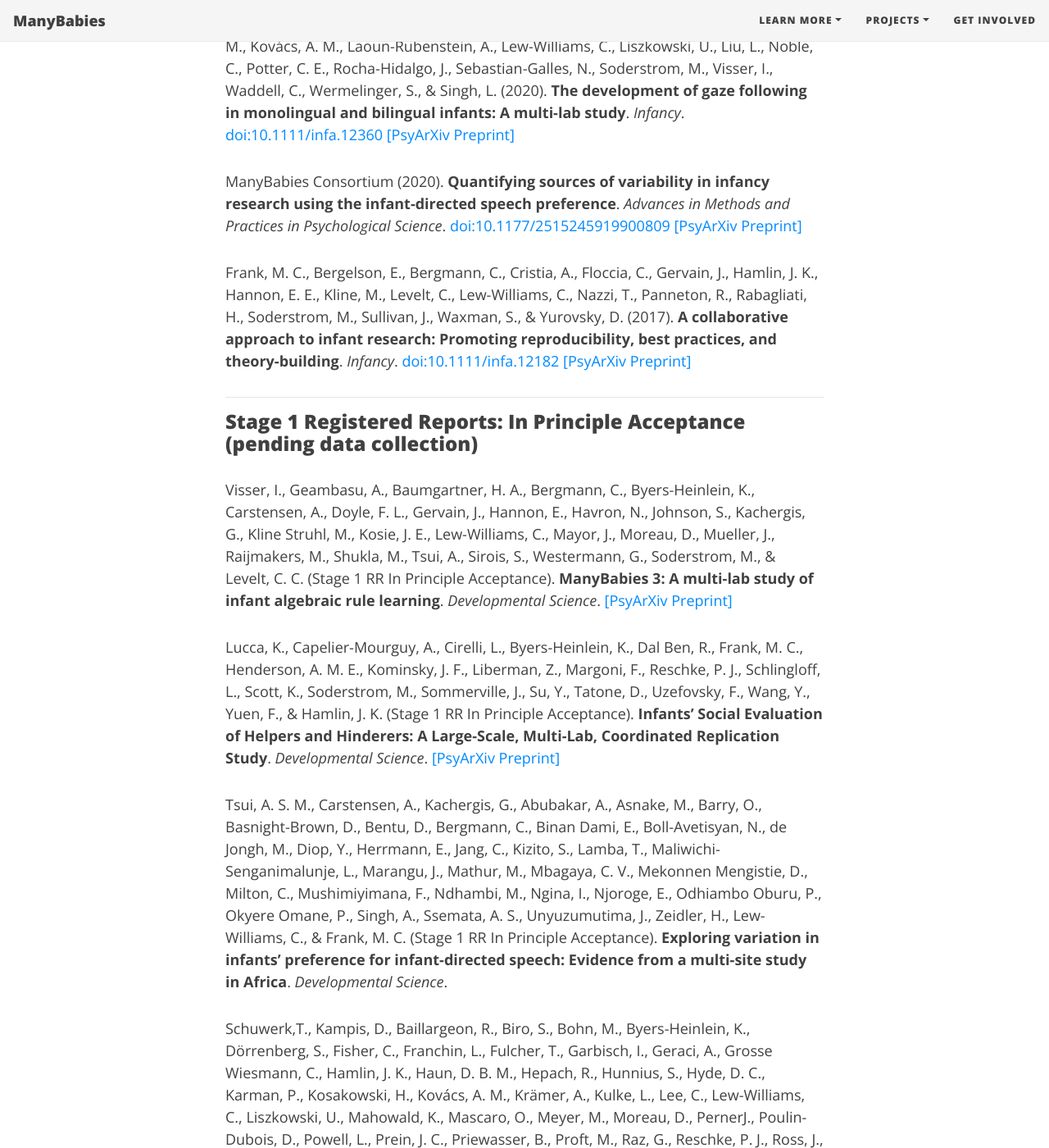
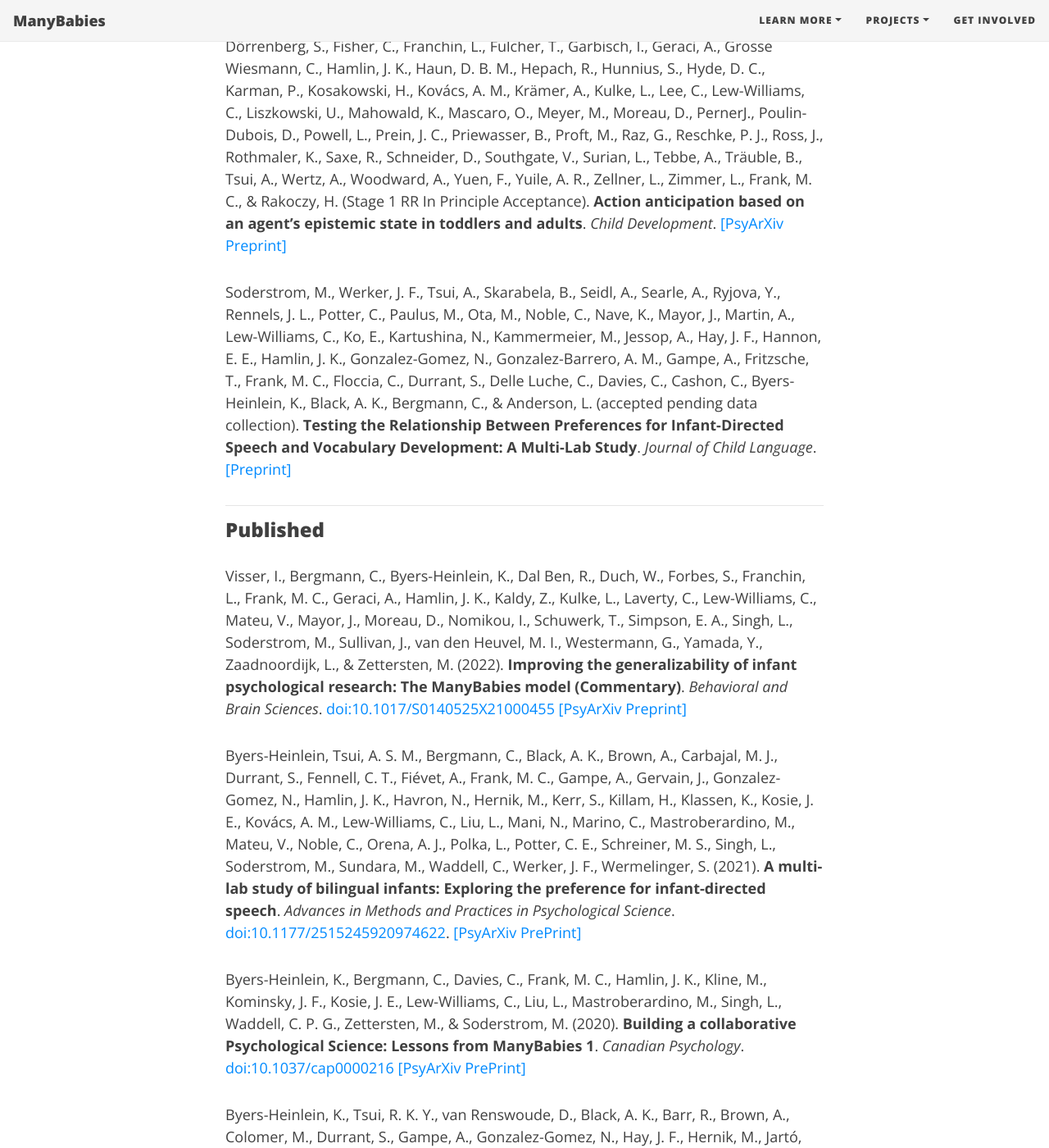
Before and after one commit to manybabies/manybabies.github.io, a Jekyll site: the page built from publications.md, in a window 1280 px wide and 1400 px high, scrolled down 1287 px. Shown: the whole window at 82% size. Built offline with Jekyll 4.4.1, drawn with Linux system fonts in a browser that asks for light colours; nearby versions of some CDN libraries; some web fonts are replaced; some of the changed text lies outside the part shown.

Commit message:
Update publications.md

```diff
--- a/publications.md
+++ b/publications.md
@@ -14,6 +14,18 @@ To fix:
 
 ## Reports
 
+### Stage 1 Registered Reports: In Principle Acceptance (pending data collection)
+Visser, I., Geambasu, A., Baumgartner, H. A., Bergmann, C., Byers-Heinlein, K., Carstensen, A., Doyle, F. L., Gervain, J., Hannon, E., Havron, N., Johnson, S., Kachergis, G., Kline Struhl, M., Kosie, J. E., Lew-Williams, C., Mayor, J., Moreau, D., Mueller, J., Raijmakers, M., Shukla, M., Tsui, A., Sirois, S., Westermann, G., Soderstrom, M., & Levelt, C. C. (Stage 1 RR In Principle Acceptance). **ManyBabies 3: A multi-lab study of infant algebraic rule learning**. _Developmental Science_. [[PsyArXiv Preprint]](https://psyarxiv.com/aex7v/)
+
+Lucca, K., Capelier-Mourguy, A., Cirelli, L., Byers-Heinlein, K., Dal Ben, R., Frank, M. C., Henderson, A. M. E., Kominsky, J. F., Liberman, Z., Margoni, F., Reschke, P. J., Schlingloff, L., Scott, K., Soderstrom, M., Sommerville, J., Su, Y., Tatone, D., Uzefovsky, F., Wang, Y., Yuen, F., & Hamlin, J. K. (Stage 1 RR In Principle Acceptance). **Infants’ Social Evaluation of Helpers and Hinderers: A Large-Scale, Multi-Lab, Coordinated Replication Study**. _Developmental Science_. [[PsyArXiv Preprint]](https://psyarxiv.com/qhxkm)
+
+Tsui, A. S. M., Carstensen, A., Kachergis, G., Abubakar, A., Asnake, M., Barry, O., Basnight-Brown, D., Bentu, D., Bergmann, C., Binan Dami, E., Boll-Avetisyan, N., de Jongh, M., Diop, Y., Herrmann, E., Jang, C., Kizito, S., Lamba, T., Maliwichi-Senganimalunje, L., Marangu, J., Mathur, M., Mbagaya, C. V., Mekonnen Mengistie, D., Milton, C., Mushimiyimana, F., Ndhambi, M., Ngina, I., Njoroge, E., Odhiambo Oburu, P., Okyere Omane, P., Singh, A., Ssemata, A. S., Unyuzumutima, J., Zeidler, H., Lew-Williams, C., & Frank, M. C. (Stage 1 RR In Principle Acceptance). **Exploring variation in infants’ preference for infant-directed speech: Evidence from a multi-site study in Africa**. _Developmental Science_.
+
+Schuwerk,T., Kampis, D., Baillargeon, R., Biro, S., Bohn, M., Byers-Heinlein, K., Dörrenberg, S., Fisher, C., Franchin, L., Fulcher, T., Garbisch, I., Geraci, A., Grosse Wiesmann, C., Hamlin, J. K., Haun, D. B. M., Hepach, R., Hunnius, S., Hyde, D. C., Karman, P., Kosakowski, H., Kovács, A. M., Krämer, A., Kulke, L., Lee, C., Lew-Williams, C., Liszkowski, U., Mahowald, K., Mascaro, O., Meyer, M., Moreau, D., PernerJ., Poulin-Dubois, D., Powell, L., Prein, J. C., Priewasser, B., Proft, M., Raz, G., Reschke, P. J., Ross, J., Rothmaler, K., Saxe, R., Schneider, D., Southgate, V., Surian, L., Tebbe, A., Träuble, B., Tsui, A., Wertz, A., Woodward, A., Yuen, F., Yuile, A. R., Zellner, L., Zimmer, L., Frank, M. C., & Rakoczy, H. (Stage 1 RR In Principle Acceptance). **Action anticipation based on an agent's epistemic state in toddlers and adults**. _Child Development_. [[PsyArXiv Preprint]](https://psyarxiv.com/x4jbm/)
+
+Soderstrom, M., Werker, J. F., Tsui, A., Skarabela, B., Seidl, A., Searle, A., Ryjova, Y., Rennels, J. L., Potter, C., Paulus, M., Ota, M., Noble, C., Nave, K., Mayor, J., Martin, A., Lew-Williams, C., Ko, E., Kartushina, N., Kammermeier, M., Jessop, A., Hay, J. F., Hannon, E. E., Hamlin, J. K., Gonzalez-Gomez, N., Gonzalez-Barrero, A. M., Gampe, A., Fritzsche, T., Frank, M. C., Floccia, C., Durrant, S., Delle Luche, C., Davies, C., Cashon, C., Byers-Heinlein, K., Black, A. K., Bergmann, C., & Anderson, L. (accepted pending data collection). **Testing the Relationship Between Preferences for Infant-Directed Speech and Vocabulary Development: A Multi-Lab Study**. _Journal of Child Language_. [[Preprint]](https://docs.google.com/document/d/1CbLIEsJkQUctAW8a0VgW59hNMHGwyzSXkhWSFzlQYFE/edit?usp=sharing)
+
+***
 ### Published
 Visser, I., Bergmann, C., Byers-Heinlein, K., Dal Ben, R., Duch, W., Forbes, S., Franchin, L., Frank, M. C., Geraci, A., Hamlin, J. K., Kaldy, Z., Kulke, L., Laverty, C., Lew-Williams, C., Mateu, V., Mayor, J., Moreau, D., Nomikou, I., Schuwerk, T., Simpson, E. A., Singh, L., Soderstrom, M., Sullivan, J., van den Heuvel, M. I., Westermann, G., Yamada, Y., Zaadnoordijk, L., & Zettersten, M. (2022). **Improving the generalizability of infant psychological research: The ManyBabies model (Commentary)**. _Behavioral and Brain Sciences_. [doi:10.1017/S0140525X21000455](https://doi.org/10.1017/S0140525X21000455) [[PsyArXiv Preprint]](https://psyarxiv.com/8vwbf)
 
@@ -26,18 +38,6 @@ Byers-Heinlein, K., Tsui, R. K. Y., van Renswoude, D., Black, A. K., Barr, R., B
 ManyBabies Consortium (2020). **Quantifying sources of variability in infancy research using the infant-directed speech preference**. _Advances in Methods and Practices in Psychological Science_. [doi:10.1177/2515245919900809](https://doi.org/10.1177/2515245919900809) [[PsyArXiv Preprint]](https://psyarxiv.com/s98ab)
 
 Frank, M. C., Bergelson, E., Bergmann, C., Cristia, A., Floccia, C., Gervain, J., Hamlin, J. K., Hannon, E. E., Kline, M., Levelt, C., Lew-Williams, C., Nazzi, T., Panneton, R., Rabagliati, H., Soderstrom, M., Sullivan, J., Waxman, S., & Yurovsky, D. (2017). **A collaborative approach to infant research: Promoting reproducibility, best practices, and theory-building**. _Infancy_. [doi:10.1111/infa.12182](https://doi.org/10.1111/infa.12182) [[PsyArXiv Preprint]](https://osf.io/27b43/)
-
-***
-### Stage 1 Registered Reports: In Principle Acceptance (pending data collection)
-Visser, I., Geambasu, A., Baumgartner, H. A., Bergmann, C., Byers-Heinlein, K., Carstensen, A., Doyle, F. L., Gervain, J., Hannon, E., Havron, N., Johnson, S., Kachergis, G., Kline Struhl, M., Kosie, J. E., Lew-Williams, C., Mayor, J., Moreau, D., Mueller, J., Raijmakers, M., Shukla, M., Tsui, A., Sirois, S., Westermann, G., Soderstrom, M., & Levelt, C. C. (Stage 1 RR In Principle Acceptance). **ManyBabies 3: A multi-lab study of infant algebraic rule learning**. _Developmental Science_. [[PsyArXiv Preprint]](https://psyarxiv.com/aex7v/)
-
-Lucca, K., Capelier-Mourguy, A., Cirelli, L., Byers-Heinlein, K., Dal Ben, R., Frank, M. C., Henderson, A. M. E., Kominsky, J. F., Liberman, Z., Margoni, F., Reschke, P. J., Schlingloff, L., Scott, K., Soderstrom, M., Sommerville, J., Su, Y., Tatone, D., Uzefovsky, F., Wang, Y., Yuen, F., & Hamlin, J. K. (Stage 1 RR In Principle Acceptance). **Infants’ Social Evaluation of Helpers and Hinderers: A Large-Scale, Multi-Lab, Coordinated Replication Study**. _Developmental Science_. [[PsyArXiv Preprint]](https://psyarxiv.com/qhxkm)
-
-Tsui, A. S. M., Carstensen, A., Kachergis, G., Abubakar, A., Asnake, M., Barry, O., Basnight-Brown, D., Bentu, D., Bergmann, C., Binan Dami, E., Boll-Avetisyan, N., de Jongh, M., Diop, Y., Herrmann, E., Jang, C., Kizito, S., Lamba, T., Maliwichi-Senganimalunje, L., Marangu, J., Mathur, M., Mbagaya, C. V., Mekonnen Mengistie, D., Milton, C., Mushimiyimana, F., Ndhambi, M., Ngina, I., Njoroge, E., Odhiambo Oburu, P., Okyere Omane, P., Singh, A., Ssemata, A. S., Unyuzumutima, J., Zeidler, H., Lew-Williams, C., & Frank, M. C. (Stage 1 RR In Principle Acceptance). **Exploring variation in infants’ preference for infant-directed speech: Evidence from a multi-site study in Africa**. _Developmental Science_.
-
-Schuwerk,T., Kampis, D., Baillargeon, R., Biro, S., Bohn, M., Byers-Heinlein, K., Dörrenberg, S., Fisher, C., Franchin, L., Fulcher, T., Garbisch, I., Geraci, A., Grosse Wiesmann, C., Hamlin, J. K., Haun, D. B. M., Hepach, R., Hunnius, S., Hyde, D. C., Karman, P., Kosakowski, H., Kovács, A. M., Krämer, A., Kulke, L., Lee, C., Lew-Williams, C., Liszkowski, U., Mahowald, K., Mascaro, O., Meyer, M., Moreau, D., PernerJ., Poulin-Dubois, D., Powell, L., Prein, J. C., Priewasser, B., Proft, M., Raz, G., Reschke, P. J., Ross, J., Rothmaler, K., Saxe, R., Schneider, D., Southgate, V., Surian, L., Tebbe, A., Träuble, B., Tsui, A., Wertz, A., Woodward, A., Yuen, F., Yuile, A. R., Zellner, L., Zimmer, L., Frank, M. C., & Rakoczy, H. (Stage 1 RR In Principle Acceptance). **Action anticipation based on an agent's epistemic state in toddlers and adults**. _Child Development_. [[PsyArXiv Preprint]](https://psyarxiv.com/x4jbm/)
-
-Soderstrom, M., Werker, J. F., Tsui, A., Skarabela, B., Seidl, A., Searle, A., Ryjova, Y., Rennels, J. L., Potter, C., Paulus, M., Ota, M., Noble, C., Nave, K., Mayor, J., Martin, A., Lew-Williams, C., Ko, E., Kartushina, N., Kammermeier, M., Jessop, A., Hay, J. F., Hannon, E. E., Hamlin, J. K., Gonzalez-Gomez, N., Gonzalez-Barrero, A. M., Gampe, A., Fritzsche, T., Frank, M. C., Floccia, C., Durrant, S., Delle Luche, C., Davies, C., Cashon, C., Byers-Heinlein, K., Black, A. K., Bergmann, C., & Anderson, L. (accepted pending data collection). **Testing the Relationship Between Preferences for Infant-Directed Speech and Vocabulary Development: A Multi-Lab Study**. _Journal of Child Language_. [Preprint](https://docs.google.com/document/d/1CbLIEsJkQUctAW8a0VgW59hNMHGwyzSXkhWSFzlQYFE/edit?usp=sharing)
 
 ***
 ### Under review
```
